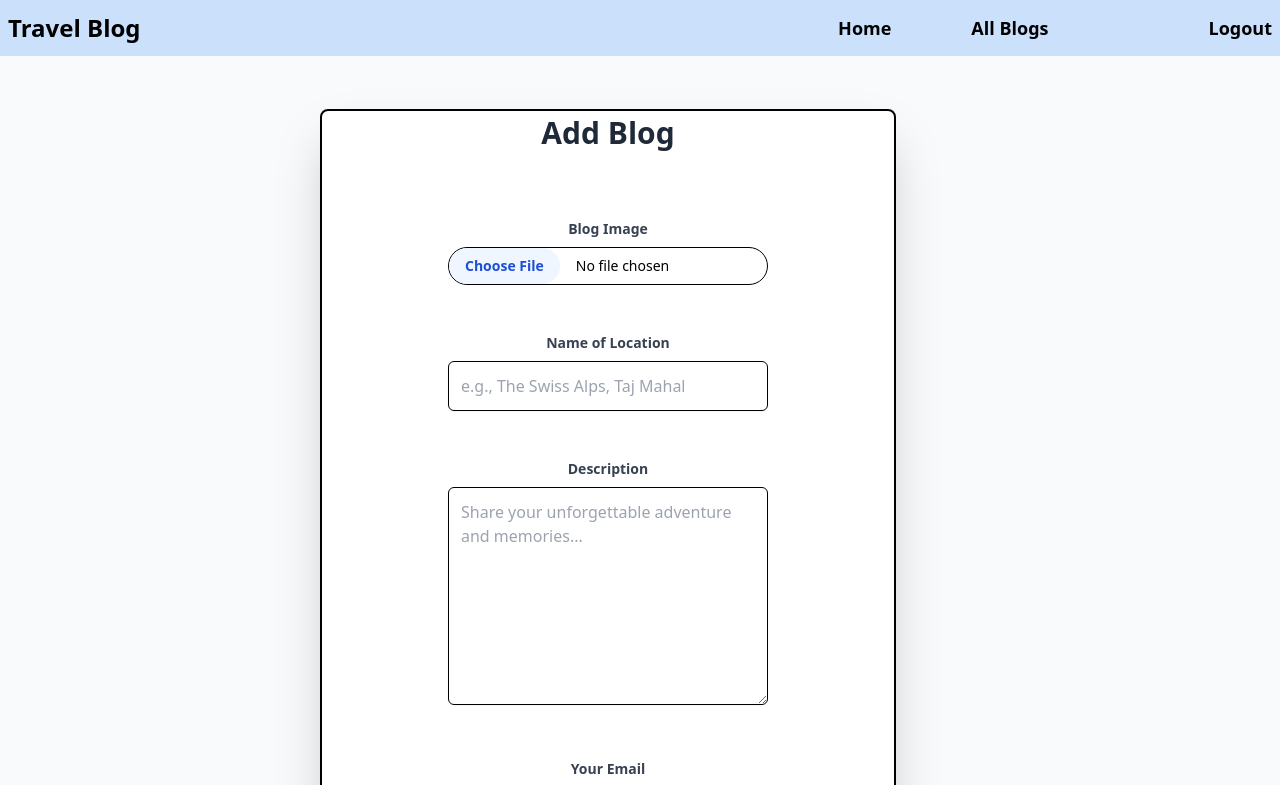
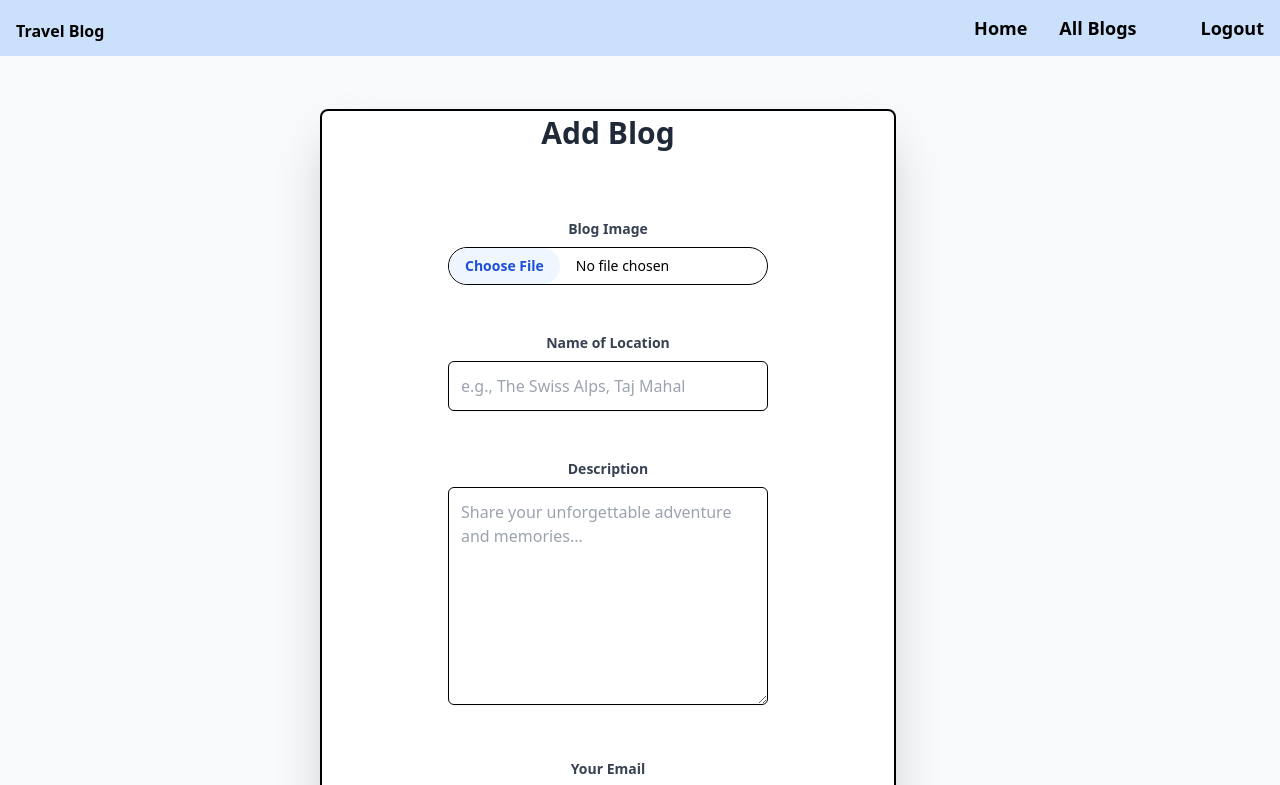
Before and after one commit to preksha3005/Travel-Blog, a React (Create React App) app in the folder client/: page /create in a window 1280 px wide. Shown: the top 785 px of the page. Built offline with nearby package versions, Linux system fonts and the light colour scheme; no server answers.

Commit message:
modified for deploying

```diff
--- a/client/src/components/Navbar_login.js
+++ b/client/src/components/Navbar_login.js
@@ -57,18 +57,21 @@ const Navbar_login = () => {
     //   </ul>
     // </nav>
 
-    <nav className="w-full h-14 flex flex-col md:flex-row justify-between items-center text-lg font-bold bg-blue-400/30 backdrop-blur-sm p-2 xs:text-base xs:h-14 md:text-2xl lg:text-2xl">
+    <nav className="w-full h-14 flex justify-between items-center text-lg font-bold bg-blue-400/30 backdrop-blur-sm px-4 xs:px-2 xs:text-sm xs:h-12 md:text-2xl lg:text-2xl">
       {/* Logo / Brand */}
-  <ul className="navbar flex justify-center md:justify-start w-full md:w-auto mb-2 md:mb-0">
+      <ul className="flex items-center">
         <li>
-      <a className="hover:text-blue-800" href="/create">
+          <a
+            className="hover:text-blue-800 text-base xs:text-sm"
+            href="/create"
+          >
             Travel Blog
           </a>
         </li>
       </ul>
 
       {/* Menu items */}
-  <ul className="flex flex-col md:flex-row gap-2 md:gap-20 items-center text-xl md:text-lg w-full md:w-auto">
+      <ul className="flex items-center gap-8 xs:gap-4 text-lg xs:text-sm">
         <li>
           <a className="hover:text-blue-800" href="/create">
             Home
@@ -83,16 +86,12 @@ const Navbar_login = () => {
           <div className="hover:text-blue-800">{initial}</div>
         </li>
         <li>
-      <a
-        onClick={handlelog}
-        className="hover:text-blue-800 cursor-pointer"
-      >
+          <a onClick={handlelog} className="hover:text-blue-800 cursor-pointer">
             Logout
           </a>
         </li>
       </ul>
     </nav>
-
   );
 };
 
```
Lines whose indentation alone changed are shown as unchanged.
